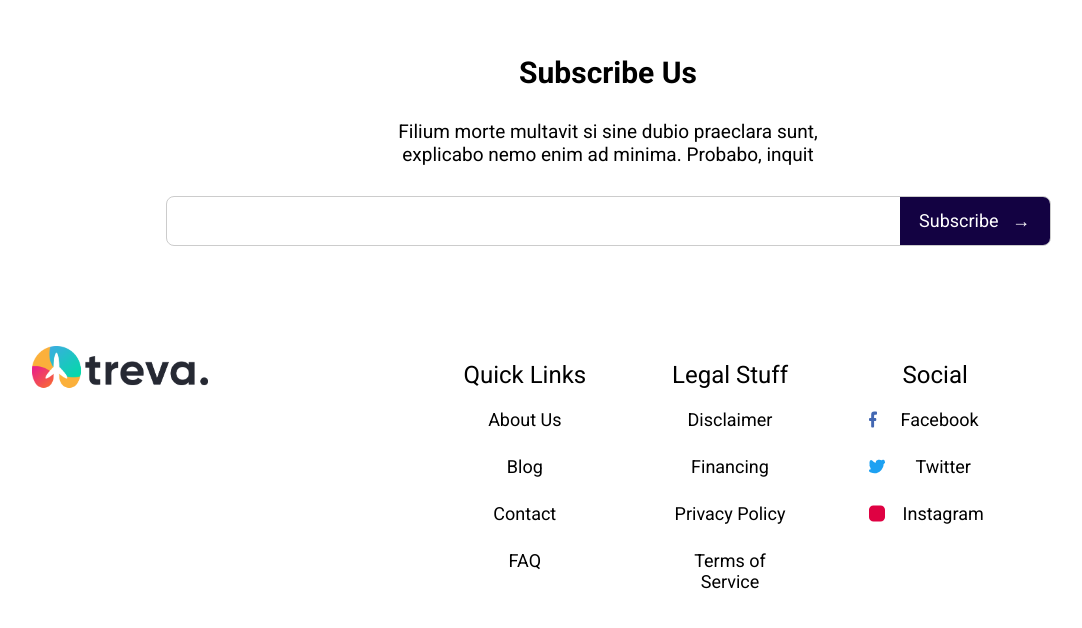
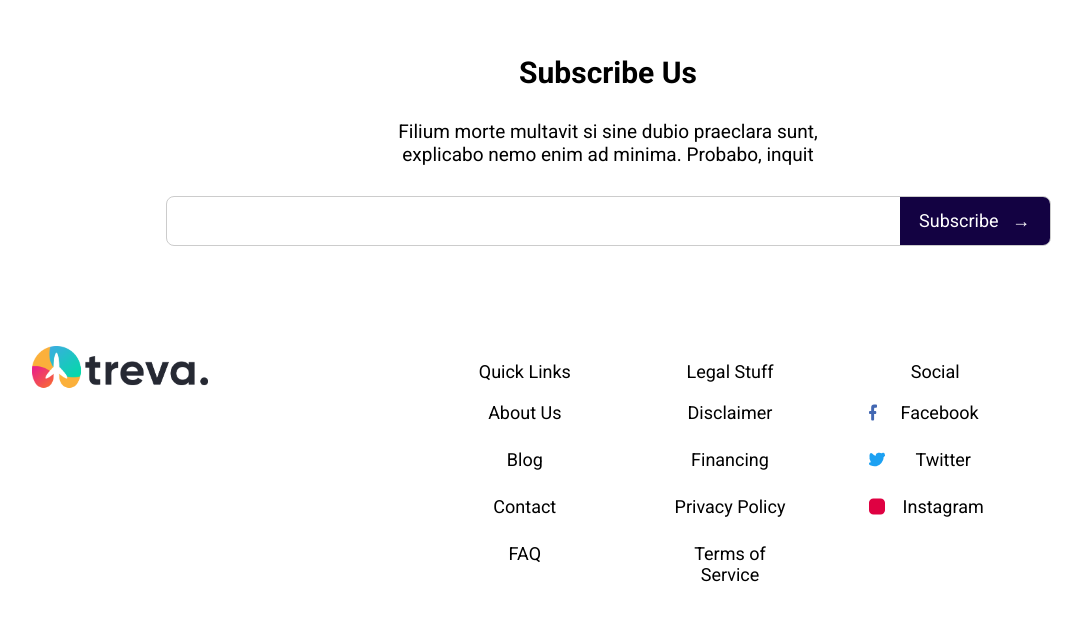
Before and after one commit to AliRezaDavuodi/Treva, a React (Create React App) app: page / in a window 1280 px wide. Shown: the part 4250-4878 px from the top of the page, without its empty margins (32-1114 px from the left). Built offline with nearby package versions, Linux system fonts and the light colour scheme.

Commit message:
created components for footer section

```diff
--- a/src/Components/Footer/Footer.js
+++ b/src/Components/Footer/Footer.js
@@ -1,73 +1,15 @@
 import React from "react";
 
-import logo from "../../assets/treva.svg";
-import Facebook from "../../assets/facebook.svg";
-import Twitter from "../../assets/twitter.svg";
-import Instagram from "../../assets/instagram.svg";
+import FooterLogo from "./FooterLogo";
+import FooterNav from "./FooterNav";
 
 import "./Footer.scss";
 
 const Footer = () => {
   return (
     <footer className="footer">
-      <div className="footer__logo">
-        <img alt="footer logo" src={logo} />
-      </div>
-      <div className="footer__nav">
-        <ul className="footer__list">
-          <li className="footer__item footer__item--head">
-            <button>Quick Links</button>
-            <ul className="footer__sub--List">
-              <li className="footer__item footer__sub--item">
-                <button>About Us</button>
-              </li>
-              <li className="footer__item footer__sub--item">
-                <button>Blog</button>
-              </li>
-              <li className="footer__item footer__sub--item">
-                <button>Contact</button>
-              </li>
-              <li className="footer__item footer__sub--item">
-                <button>FAQ</button>
-              </li>
-            </ul>
-          </li>
-          <li className="footer__item footer__item--head">
-            <button>Legal Stuff</button>
-            <ul className="footer__sub--List ">
-              <li className="footer__item footer__sub--item">
-                <button>Disclaimer</button>
-              </li>
-              <li className="footer__item footer__sub--item">
-                <button>Financing</button>
-              </li>
-              <li className="footer__item footer__sub--item">
-                <button>Privacy Policy</button>
-              </li>
-              <li className="footer__item footer__sub--item">
-                <button>Terms of Service</button>
-              </li>
-            </ul>
-          </li>
-          <li className="footer__item footer__item--head">
-            <button>Social</button>
-            <ul className="footer__sub--List">
-              <li className="footer__item footer__sub--item footer__item--icon">
-                <img alt="facebook" src={Facebook} />
-                <button>Facebook</button>
-              </li>
-              <li className="footer__item footer__sub--item footer__item--icon">
-                <img alt="Twitter" src={Twitter} />
-                <button>Twitter</button>
-              </li>
-              <li className="footer__item footer__sub--item footer__item--icon">
-                <img alt="Instagram" src={Instagram} />
-                <button>Instagram</button>
-              </li>
-            </ul>
-          </li>
-        </ul>
-      </div>
+      <FooterLogo />
+      <FooterNav />
     </footer>
   );
 };
--- a/src/Components/Footer/Footer.scss
+++ b/src/Components/Footer/Footer.scss
@@ -3,63 +3,4 @@
   justify-content: space-between;
   align-items: flex-start;
   padding: 3rem;
-
-  &__logo {
-    width: 20%;
-    text-align: center;
-  }
-
-  &__nav {
-    width: 80%;
-  }
-
-  &__list {
-    width: 100%;
-    display: flex;
-    justify-content: center;
-    align-items: flex-start;
-    list-style: none;
-  }
-
-  &__sub--List {
-    list-style: none;
-    width: 100%;
-  }
-
-  &__item {
-    padding: 0.5rem 1.3rem;
-    margin: 0.5rem;
-
-    button {
-      background-color: transparent;
-      border: none;
-      outline: none;
-      cursor: pointer;
-      font: inherit;
-      width: 100%;
-      padding: 0.5rem;
-      transition: all 0.35s;
-    }
-  }
-
-  &__item--icon {
-    display: flex;
-  }
-
-  &__sub--item {
-    border-bottom: 1px solid transparent;
-    transition: all 0.35s;
-
-    &:hover {
-      border-bottom: 1px solid #df0142;
-    }
-  }
-
-  &__item--head {
-    width: 20%;
-
-    & > button {
-      font-size: 2.4rem;
-    }
-  }
 }
--- /dev/null
+++ b/src/Components/Footer/FooterLogo.js
@@ -0,0 +1,15 @@
+import React from "react";
+
+import logo from "../../assets/treva.svg";
+
+import "./FooterLogo.scss";
+
+const FooterLogo = () => {
+  return (
+    <div className="footer__logo">
+      <img alt="footer logo" src={logo} />
+    </div>
+  );
+};
+
+export default FooterLogo;
--- /dev/null
+++ b/src/Components/Footer/FooterLogo.scss
@@ -0,0 +1,4 @@
+.footer__logo {
+  width: 20%;
+  text-align: center;
+}
--- /dev/null
+++ b/src/Components/Footer/FooterNav.js
@@ -0,0 +1,69 @@
+import React from "react";
+
+import Facebook from "../../assets/facebook.svg";
+import Twitter from "../../assets/twitter.svg";
+import Instagram from "../../assets/instagram.svg";
+
+import "./FooterNav.scss";
+
+const FooterNav = () => {
+  return (
+    <div className="footer__nav">
+      <ul className="footer__list">
+        <li className="footer__item footer__item--head">
+          <button>Quick Links</button>
+          <ul className="footer__sub--List">
+            <li className="footer__item footer__sub--item">
+              <button>About Us</button>
+            </li>
+            <li className="footer__item footer__sub--item">
+              <button>Blog</button>
+            </li>
+            <li className="footer__item footer__sub--item">
+              <button>Contact</button>
+            </li>
+            <li className="footer__item footer__sub--item">
+              <button>FAQ</button>
+            </li>
+          </ul>
+        </li>
+        <li className="footer__item footer__item--head">
+          <button>Legal Stuff</button>
+          <ul className="footer__sub--List ">
+            <li className="footer__item footer__sub--item">
+              <button>Disclaimer</button>
+            </li>
+            <li className="footer__item footer__sub--item">
+              <button>Financing</button>
+            </li>
+            <li className="footer__item footer__sub--item">
+              <button>Privacy Policy</button>
+            </li>
+            <li className="footer__item footer__sub--item">
+              <button>Terms of Service</button>
+            </li>
+          </ul>
+        </li>
+        <li className="footer__item footer__item--head">
+          <button>Social</button>
+          <ul className="footer__sub--List">
+            <li className="footer__item footer__sub--item footer__item--icon">
+              <img alt="facebook" src={Facebook} />
+              <button>Facebook</button>
+            </li>
+            <li className="footer__item footer__sub--item footer__item--icon">
+              <img alt="Twitter" src={Twitter} />
+              <button>Twitter</button>
+            </li>
+            <li className="footer__item footer__sub--item footer__item--icon">
+              <img alt="Instagram" src={Instagram} />
+              <button>Instagram</button>
+            </li>
+          </ul>
+        </li>
+      </ul>
+    </div>
+  );
+};
+
+export default FooterNav;
--- /dev/null
+++ b/src/Components/Footer/FooterNav.scss
@@ -0,0 +1,53 @@
+.footer__nav {
+  width: 80%;
+}
+
+.footer__list {
+  width: 100%;
+  display: flex;
+  justify-content: center;
+  align-items: flex-start;
+  list-style: none;
+}
+
+.footer__sub--List {
+  list-style: none;
+  width: 100%;
+}
+
+.footer__item {
+  padding: 0.5rem 1.3rem;
+  margin: 0.5rem;
+
+  button {
+    background-color: transparent;
+    border: none;
+    outline: none;
+    cursor: pointer;
+    font: inherit;
+    width: 100%;
+    padding: 0.5rem;
+    transition: all 0.35s;
+  }
+}
+
+.footer__item--icon {
+  display: flex;
+}
+
+.footer__sub--item {
+  border-bottom: 1px solid transparent;
+  transition: all 0.35s;
+
+  .footer:hover {
+    border-bottom: 1px solid #df0142;
+  }
+}
+
+.footer__item--head {
+  width: 20%;
+
+  .footer > button {
+    font-size: 2.4rem;
+  }
+}
```
